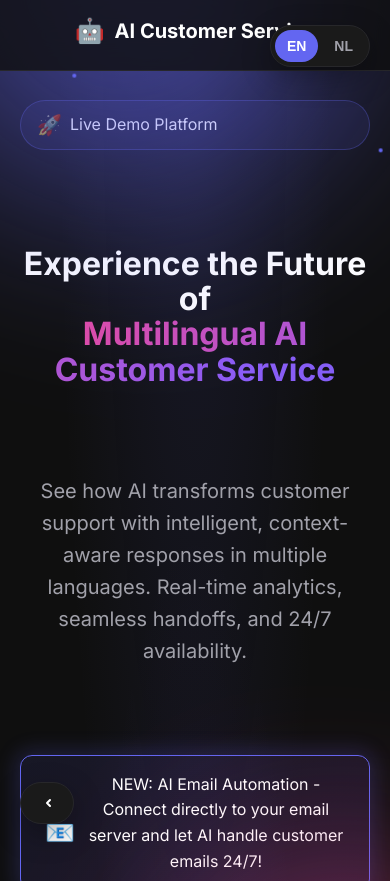
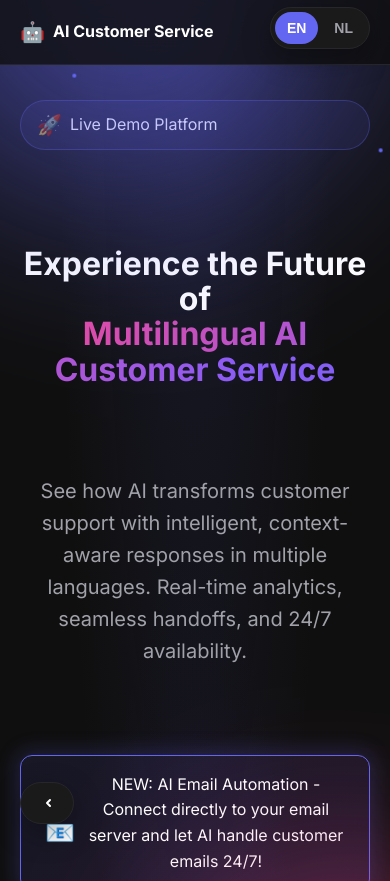
Before and after one commit to shannonpieternella/upsellbusinessagency, a website: page ai-customer-service-demo/views/index.html in a window 390 px wide. Shown: the top 881 px of the page. Drawn offline with Linux system fonts and the light colour scheme; files that its build step writes are made by us from their sources; no server answers; files whose address does not match are found by name.

Commit message:
Update homepage with new content4

```diff
--- a/ai-customer-service-demo/public/css/styles.css
+++ b/ai-customer-service-demo/public/css/styles.css
@@ -977,9 +977,9 @@ section {
 
     /* Language toggle position on mobile - centered in header */
     .language-toggle {
-        top: 25px; /* Approximately center of header with padding */
+        top: 28px; /* Center vertically in header */
         right: 20px;
-        transform: none;
+        transform: translateY(-50%);
     }
 
     /* Return button adjustments for mobile */
@@ -996,16 +996,25 @@ section {
 
     /* Header adjustments */
     .main-header {
-        padding: 0.75rem 0;
+        padding: 1rem 0;
     }
 
     .header-content {
-        flex-direction: column;
-        gap: 0.75rem;
+        flex-direction: row;
+        justify-content: space-between;
         align-items: center;
     }
 
     .logo {
-        margin-bottom: 0.5rem;
+        font-size: 1rem;
+        gap: 8px;
+    }
+
+    .logo-text {
+        font-size: 1rem;
+    }
+
+    .logo-icon {
+        font-size: 1.25rem;
     }
 }
```
